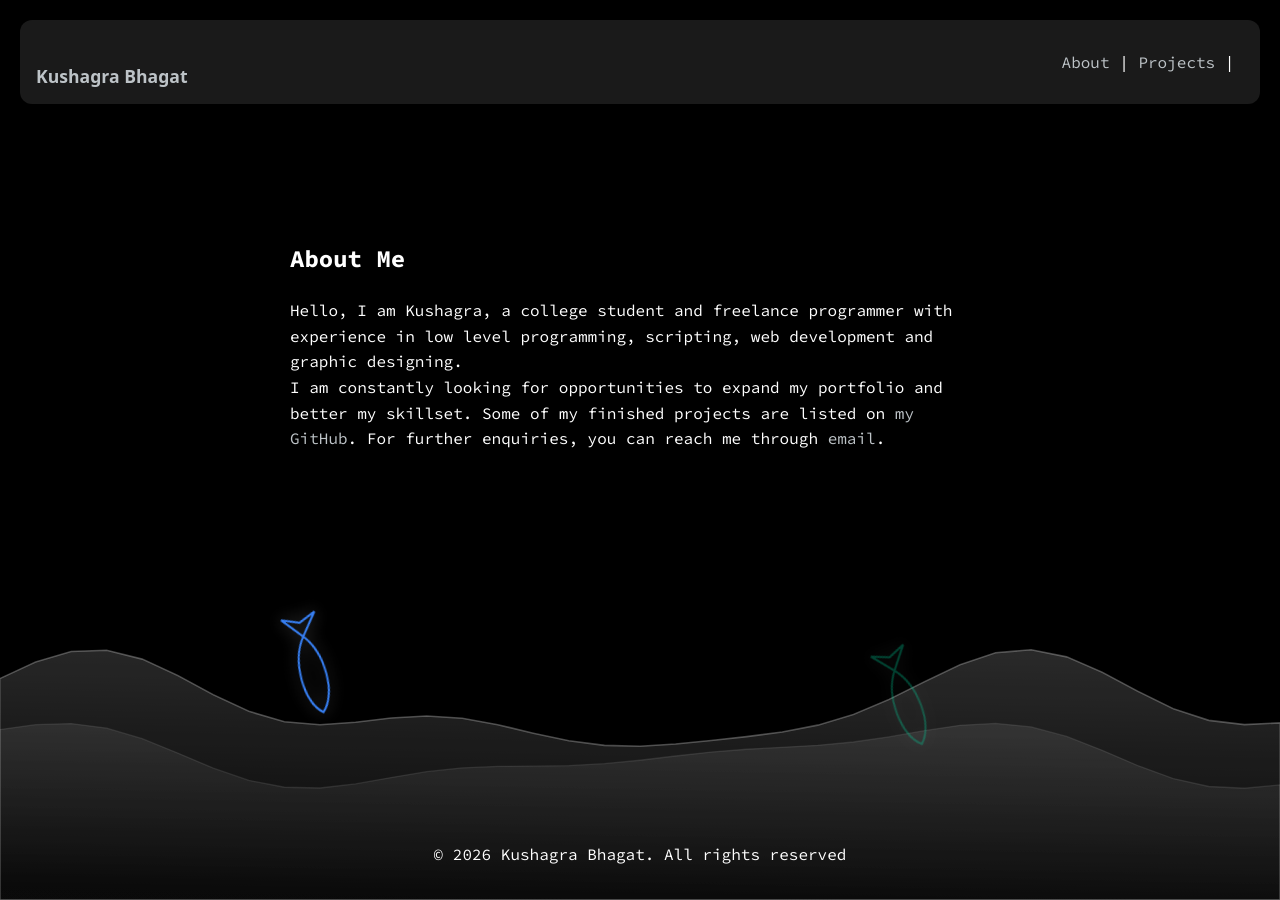
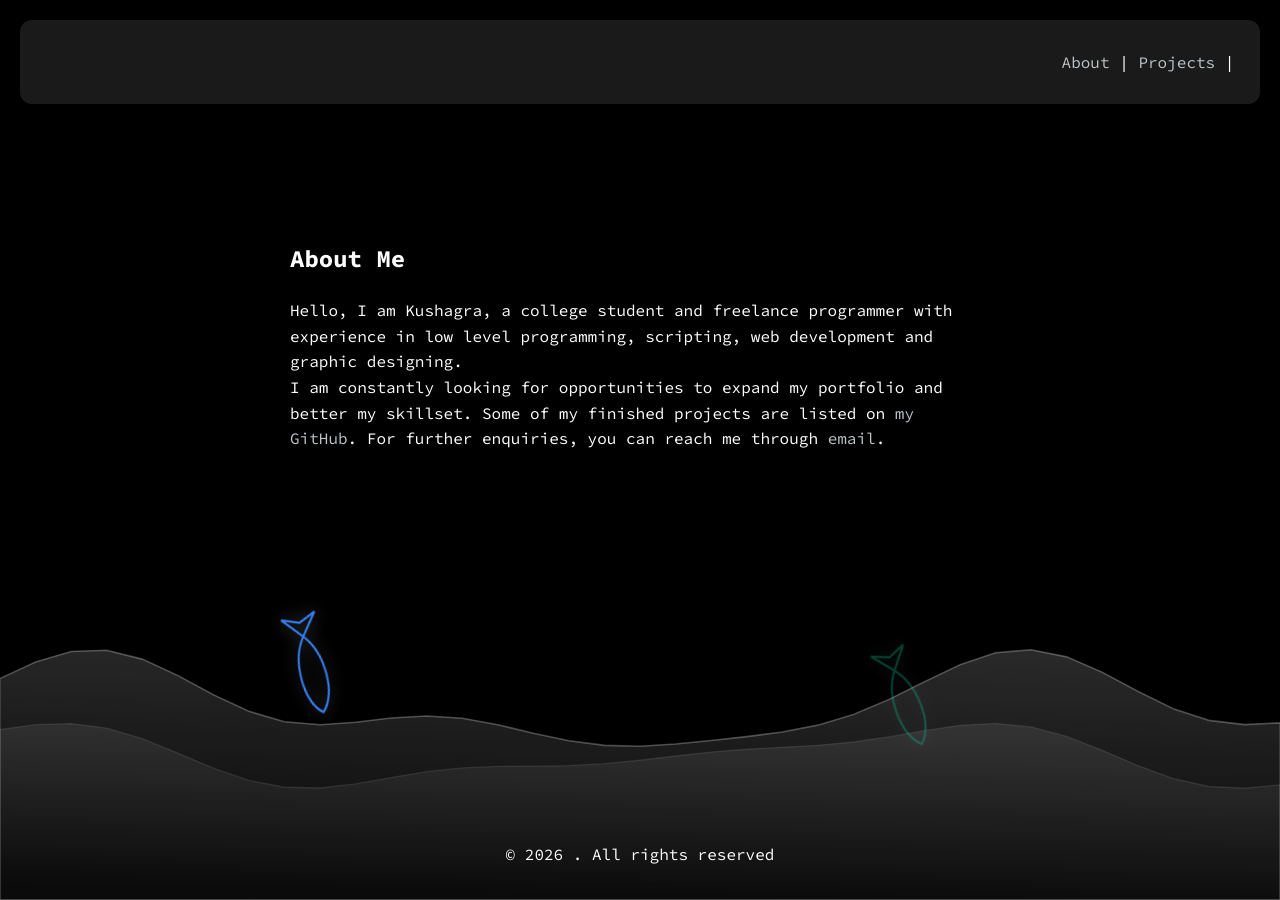
Before and after one commit to kuwushagra/kuwushagra.github.io, a Jekyll site: the page built from about.html, in a window 1280 px wide. Built offline with Jekyll 4.4.1, drawn with Linux system fonts in a browser that asks for light colours; some web fonts are replaced; a style sheet for code colours, icons or effects is not loaded.

Commit message:
Update default.html

```diff
--- a/_layouts/default.html
+++ b/_layouts/default.html
@@ -134,9 +134,9 @@
   <link rel="stylesheet" href="https://ka-f.webawesome.com/webawesome@3.8.0/styles/webawesome.css" />
   <script type="module" src="https://ka-f.webawesome.com/webawesome@3.8.0/webawesome.loader.js"></script>
   <div style="display: flex; background: rgba(128, 128, 128, 0.2); border-radius: 12px; padding: 16px;">
-    <div style="display: inline-block; margin-top: auto; margin-right: auto;"><a href="https://kuwushagra.github.io/"><h1 style="font-size: 1.1em" class="myname">Kushagra Bhagat</h1></a></div>
+    <div style="display: inline-block; margin-top: auto; margin-right: auto;"><a href="/"><h1 style="font-size: 1.1em" class="myname">{{ site.headername }}</h1></a></div>
   <div><div style="display: inline-block; margin-top: auto;  margin-left: auto">
-  <p> <a href="https://kuwushagra.github.io/about">About</a> | <a href="https://kuwushagra.github.io/projects/">Projects</a> | </div>
+  <p> <a href="/about">About</a> | <a href="/projects/">Projects</a> | </div>
   <div style="display: inline-block; margin-top: auto; margin-left: auto" class="links">
       <a href="mailto:kushagrabhagat.work@gmail.com"><wa-icon name="envelope" variant="regular" style="color: salmon; font-size: 1.1em"></wa-icon></a>
       <a href="https://github.com/kuwushagra"><wa-icon name="github-alt" family="brands" style="color: steelblue; font-size: 1.1em"></wa-icon></a>
@@ -149,7 +149,7 @@
 </main>
 
 <footer>
-  <p>&copy; {{ "now" | date: "%Y" }} Kushagra Bhagat. All rights reserved</p>
+  <p>&copy; {{ "now" | date: "%Y" }} {{ site.footername }}. All rights reserved</p>
 </footer>
 
 <script>
```
